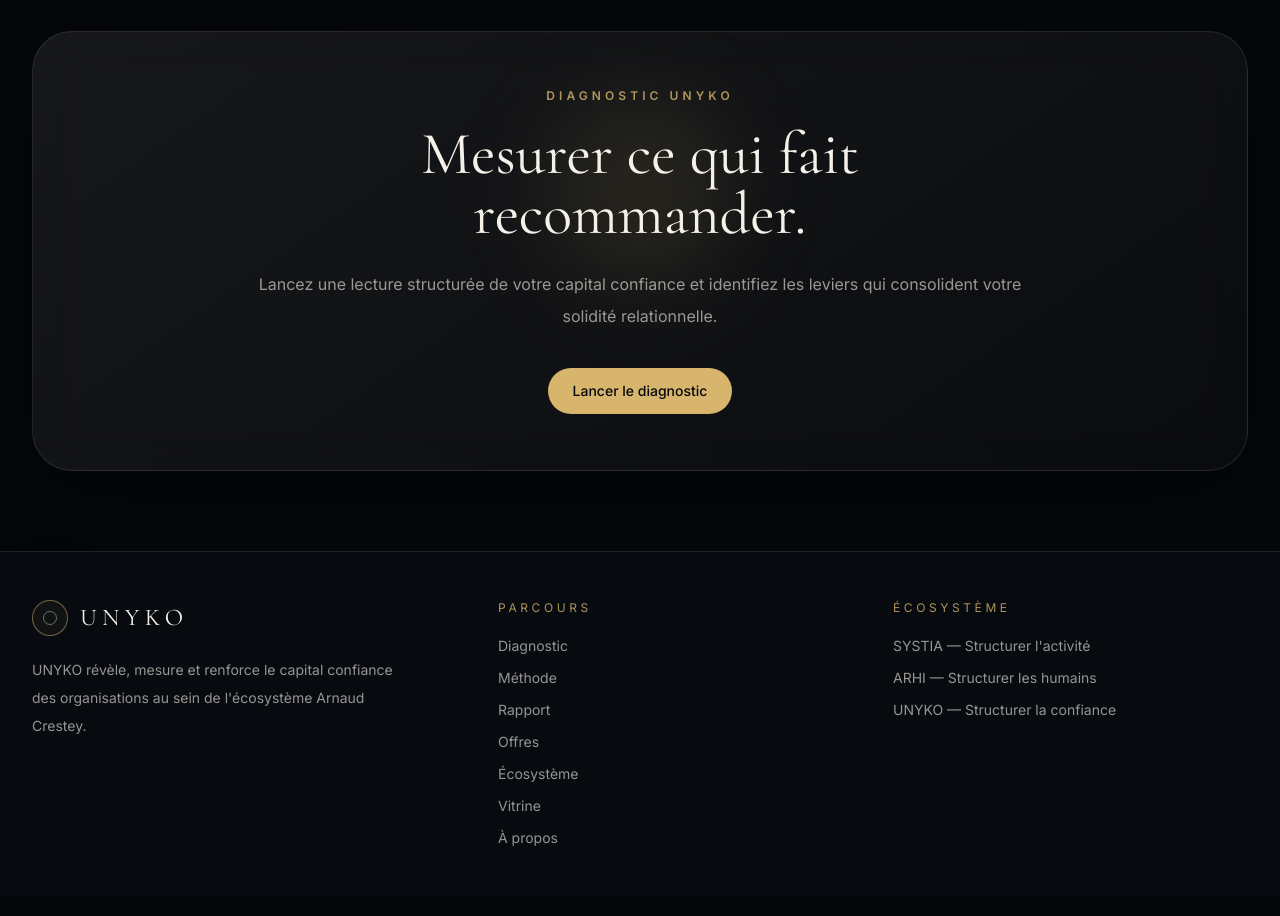
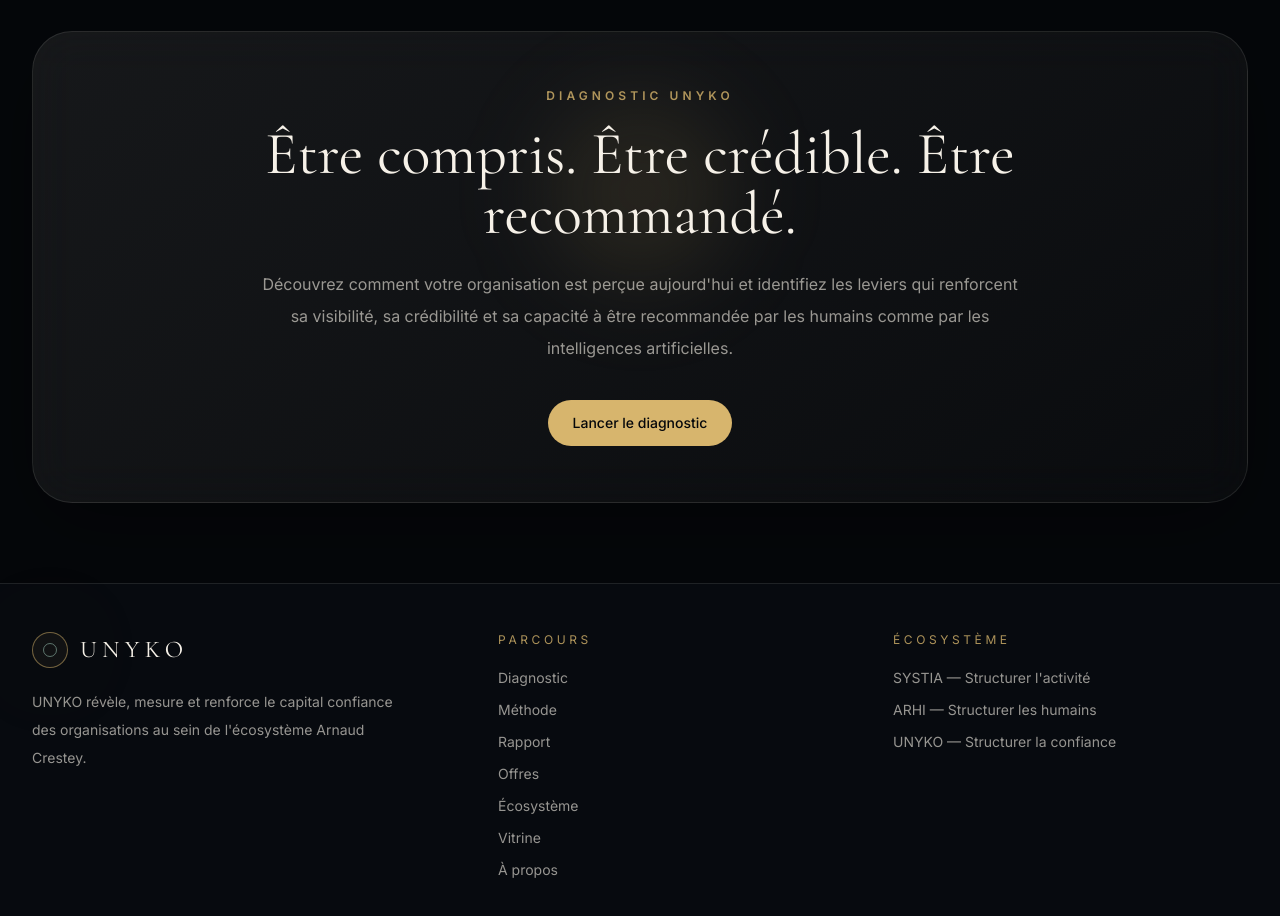
Before and after one commit to arnaudcrestey/unyko, a Next.js app: page /a-propos in a window 1280 px wide. Shown: the part 840-1756 px from the top of the page. Built offline with nearby package versions, Linux system fonts and the light colour scheme.

Commit message:
Update CTASection.tsx

```diff
--- a/components/CTASection.tsx
+++ b/components/CTASection.tsx
@@ -1,3 +1,4 @@
+import { ButtonLink } from "@/components/ButtonLink";
 import { ButtonLink } from "@/components/ButtonLink";
 
 export function CTASection() {
@@ -5,13 +6,28 @@
     <section className="mx-auto max-w-7xl px-5 py-20 lg:px-8">
       <div className="premium-card relative overflow-hidden rounded-[2.5rem] p-8 text-center md:p-14">
         <div className="absolute left-1/2 top-0 h-80 w-80 -translate-x-1/2 rounded-full bg-halo blur-2xl" />
+
         <div className="relative mx-auto max-w-3xl">
-          <p className="text-xs font-semibold uppercase tracking-[0.34em] text-gold/80">Diagnostic UNYKO</p>
-          <h2 className="mt-5 font-serif text-4xl leading-none text-ivory md:text-6xl">Mesurer ce qui fait recommander.</h2>
+          <p className="text-xs font-semibold uppercase tracking-[0.34em] text-gold/80">
+            Diagnostic UNYKO
+          </p>
+
+          <h2 className="mt-5 font-serif text-4xl leading-none text-ivory md:text-6xl">
+            Être compris. Être crédible. Être recommandé.
+          </h2>
+
           <p className="mt-6 text-base leading-8 text-ivory/60">
-            Lancez une lecture structurée de votre capital confiance et identifiez les leviers qui consolident votre solidité relationnelle.
+            Découvrez comment votre organisation est perçue aujourd&apos;hui et
+            identifiez les leviers qui renforcent sa visibilité, sa crédibilité
+            et sa capacité à être recommandée par les humains comme par les
+            intelligences artificielles.
           </p>
-          <div className="mt-9"><ButtonLink href="/diagnostic/lancer">Lancer le diagnostic</ButtonLink></div>
+
+          <div className="mt-9">
+            <ButtonLink href="/diagnostic/lancer">
+              Lancer le diagnostic
+            </ButtonLink>
+          </div>
         </div>
       </div>
     </section>
```
